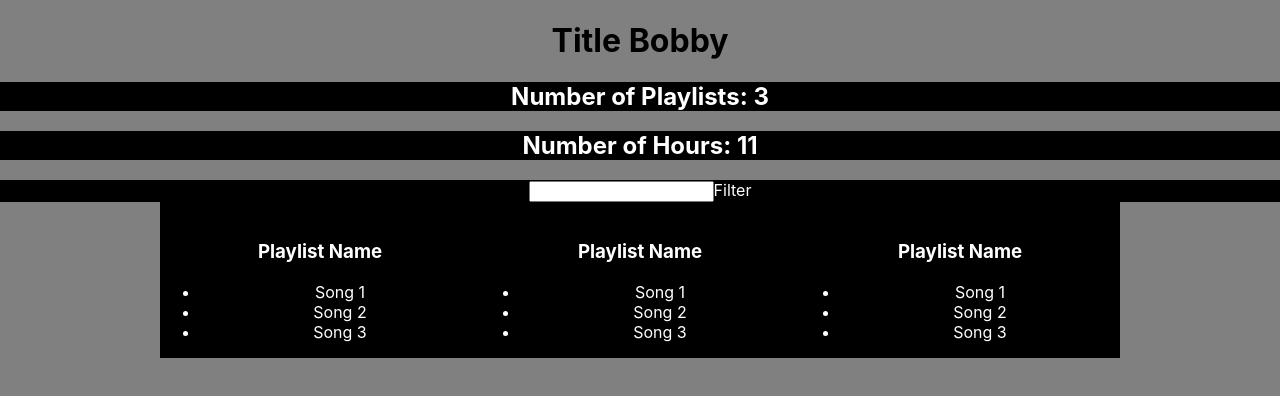
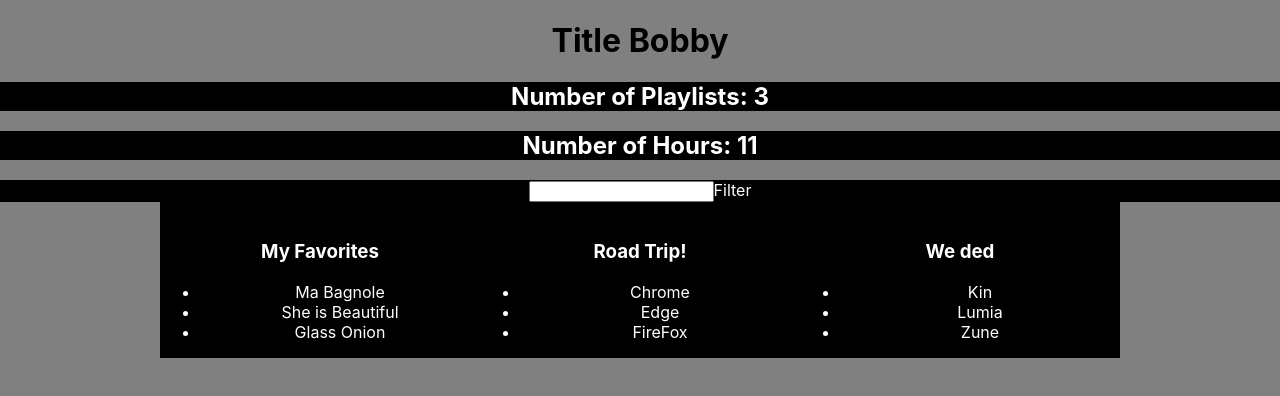
Before and after one commit to byuno/spotify-react-ex, a React (Create React App) app in the folder web-playlist-player/: page / in a window 1280 px wide. Shown: the top 396 px of the page. Built offline with nearby package versions, Linux system fonts and the light colour scheme.

Commit message:
playlist component uses fake data

```diff
--- a/web-playlist-player/src/App.js
+++ b/web-playlist-player/src/App.js
@@ -1,4 +1,4 @@
-import React, {useState} from 'react';
+import React from 'react';
 import './App.css';
 
 let defaultStyle = {
@@ -26,11 +26,11 @@ let fakeServerData = {
         ]
       },
       {
-        name: 'Playlist 3',
+        name: 'We ded',
         songs: [
-          {name: 'Chanson', duration: 1234},
-          {name: 'Song', duration: 543},
-          {name: 'Songu', duration: 654}
+          {name: 'Kin', duration: 1234},
+          {name: 'Lumia', duration: 543},
+          {name: 'Zune', duration: 654}
         ]
       }
     ]
@@ -56,20 +56,23 @@ function HoursCoutner(props){
 function Filter(){
   return(
     <div style={defaultStyle}>
-      <img/>
+      <img alt=''/>
       <input type="text"/>
       Filter
     </div>
   );
 }
 
-function Playlist(){
+function Playlist(props){
+  console.log(props)
   return(
     <div style={{...defaultStyle, width: "25%", display: "inline-block"}}>
-      <img/>
-      <h3>Playlist Name</h3>
+      <img alt=''/>
+      <h3>{props.playlist.name}</h3>
       <ul>
-      <li>Song 1</li><li>Song 2</li><li>Song 3</li>
+        {props.playlist.songs.map(song =>
+          <li>{song.name}</li>
+        )}
       </ul>
     </div>
   );
@@ -93,12 +96,14 @@ export default function App() {
       <h1>
         Title {fakeServerData.user.name}
       </h1>
-      <PlaylistCounter count={numPlaylists}> </PlaylistCounter>
-      <HoursCoutner time={totalDuration}> </HoursCoutner>
-      <Filter></Filter>
-      <Playlist></Playlist>
-      <Playlist></Playlist>
-      <Playlist></Playlist>
+      <PlaylistCounter count={numPlaylists}/>
+      <HoursCoutner time={totalDuration}/>
+      <Filter/>
+        {
+          fakeServerData.playlists.map(playlist =>
+            <Playlist key={playlist.name} playlist={playlist} />
+
+        )}
     </div>
   );
 }
```
